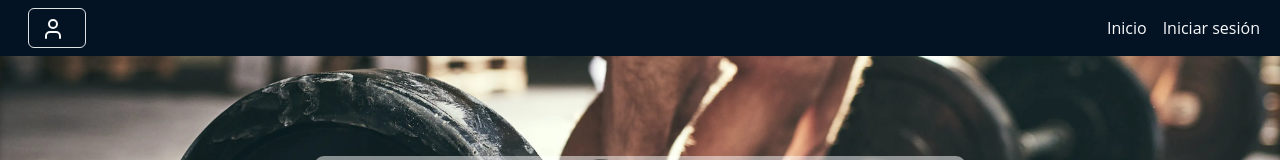
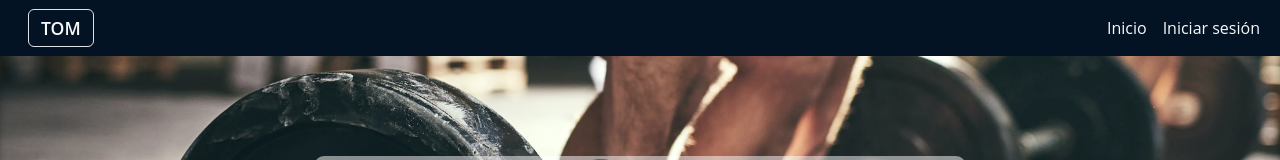
Before and after one commit to martinlgalvan/TOM-front, a React (Vite) app: page / in a window 1280 px wide. Shown: the top 160 px of the page. Built offline with nearby package versions, Linux system fonts and the light colour scheme.

Commit message:
fix problem user

```diff
--- a/src/App.jsx
+++ b/src/App.jsx
@@ -373,8 +373,8 @@ async function onLogin(user, token) {
             <nav className={`navbar navbar-expand-lg colorMainAll text-light fixed-top `}
                 >
                 <div className="container-fluid">
-                    {isAdmin() && location.pathname == '/' || location.pathname == `/users/${id}` ?
-                    <a className="navbar-brand text-light btn btn-outline-light border me-2 ms-3 font1Em " href={`/users/${id}`}>TOM</a> :
+                    {isAdmin() && location.pathname == '/' || isAdmin() && location.pathname == `/users/${id}` || !isAdmin() ?
+                    <a className="navbar-brand text-light btn btn-outline-light border me-2 ms-3 font1Em " href={`/`}>TOM</a> :
                         <button
                             type="button"
                             onClick={() => navigate(-1)}
```
